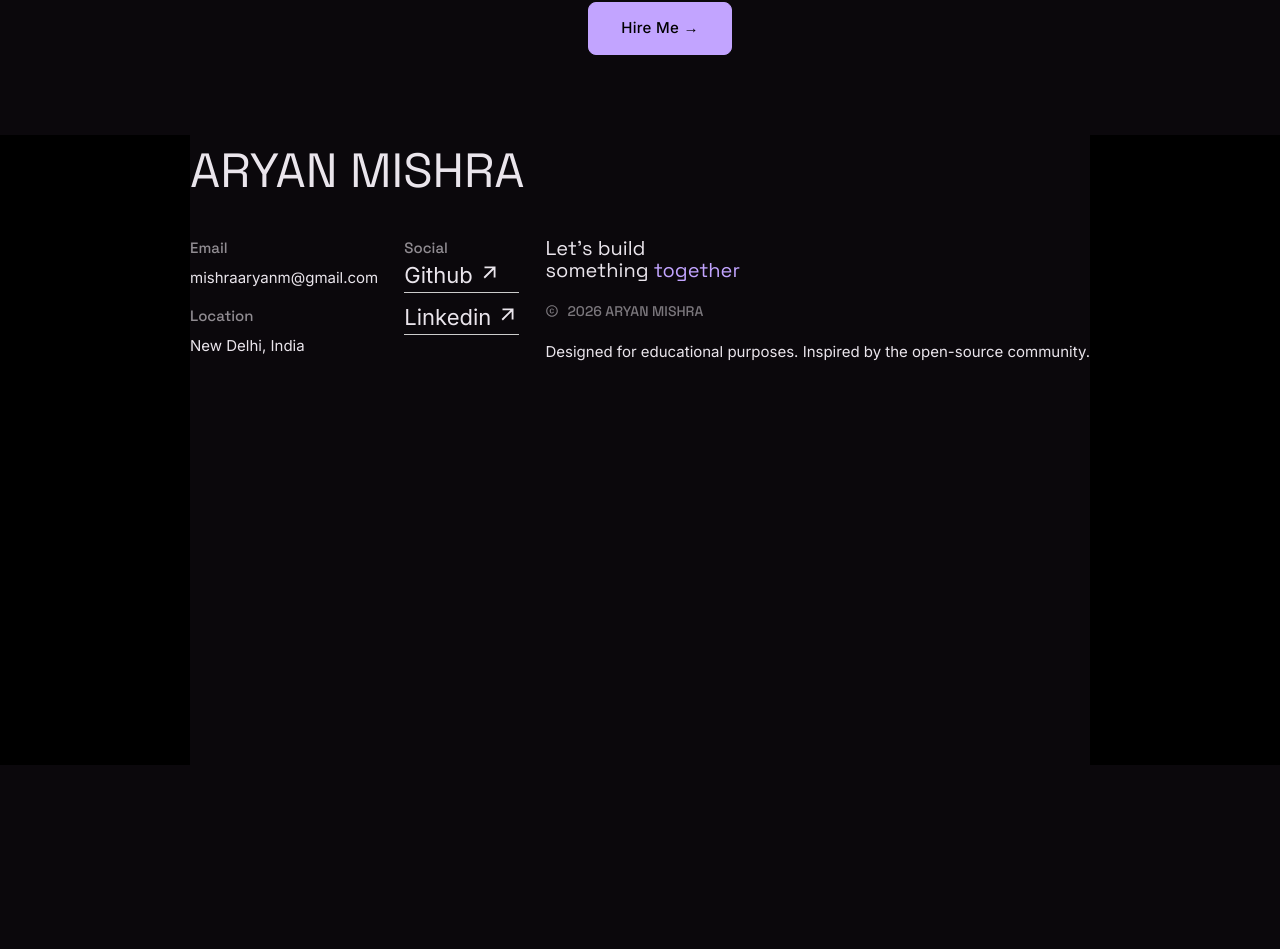
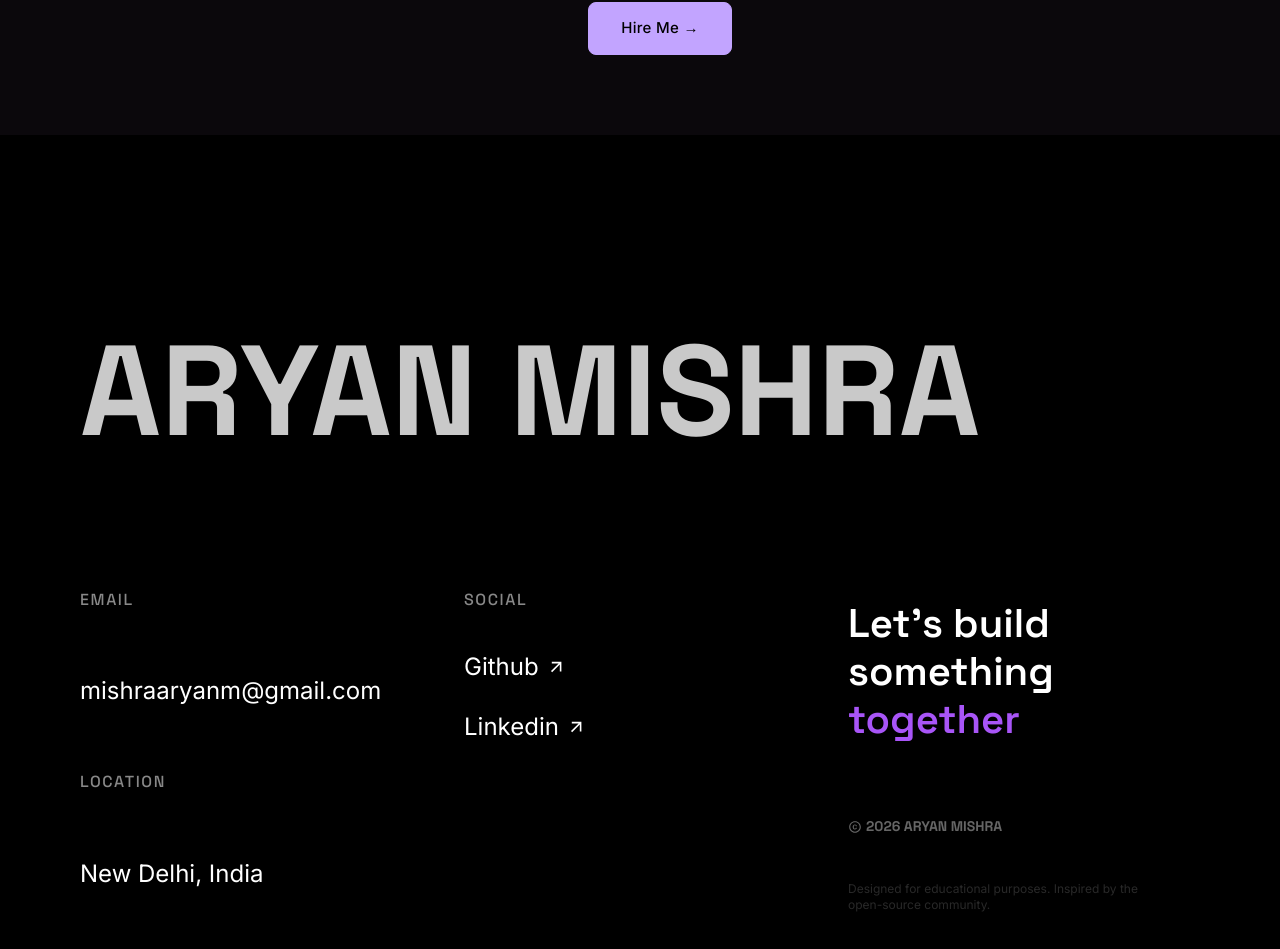
Before and after one commit to Aryan-any/Portfolio, a React (Vite) app: page / in a window 1280 px wide. Shown: the part 6156-7105 px from the top of the page. Before the commit the page ends 6921 px from the top, so only its background shows below. Built offline with nearby package versions, Linux system fonts and the light colour scheme; no server answers.

Commit message:
style(css): fix global layout and component spacing

```diff
--- a/src/components/styles/Contact.css
+++ b/src/components/styles/Contact.css
@@ -1,139 +1,154 @@
 .contact-section {
-  margin: auto;
-  padding-bottom: 150px;
-  margin-top: 0;
+    padding: 4rem 1.5rem;
+    background-color: transparent;
+    width: 100%;
     position: relative;
-  z-index: 1;
-  background-color: var(--backgroundColor);
-  min-height: 60vh;
+    z-index: 2;
+}
+
+.contact-container {
+    max-width: 1200px;
+    margin: 0 auto;
     display: flex;
     flex-direction: column;
-  justify-content: flex-start;
+    gap: 3rem;
 }
+
 .contact-section h3 {
-  font-size: 32px;
-  font-weight: 400;
+    font-size: 8rem;
+    font-weight: 700;
+    color: #c9c9c9;
+    line-height: 1;
     text-transform: uppercase;
-  margin: 0;
-  margin-bottom: 30px;
+    margin-bottom: 2rem;
+    opacity: 0.8;
 }
+
 .contact-flex {
-  display: flex;
-  justify-content: space-between;
+    display: grid;
+    grid-template-columns: repeat(3, 1fr);
+    gap: 2rem;
+    margin-top: 2rem;
 }
-.contact-flex h4 {
-  font-weight: 500;
-  margin: 0;
-  opacity: 0.6;
-  font-size: 14px;
-}
+
 .contact-box {
     display: flex;
     flex-direction: column;
+    gap: 1rem;
 }
-.contact-flex p {
-  margin-top: 8px;
-  margin-bottom: 15px;
-  font-size: 14px;
+
+.contact-box h4 {
+    font-size: 1rem;
+    font-weight: 500;
+    color: #888;
+    text-transform: uppercase;
+    letter-spacing: 0.1em;
 }
-a.contact-social {
-  font-size: 16px;
-  border-bottom: 1px solid #ccc;
-  margin-bottom: 8px;
+
+.contact-box p,
+.contact-box a {
+    font-size: 1.5rem;
+    font-weight: 400;
+    color: #fff;
+    text-decoration: none;
+    transition: all 0.3s ease;
+    cursor: pointer;
 }
+
+.contact-box a:hover {
+    color: #a855f7;
+    /* Purple accent to match theme */
+}
+
+.contact-social {
+    display: flex;
+    align-items: center;
+    gap: 0.5rem;
+    margin-bottom: 0.5rem;
+}
+
+.contact-social svg {
+    font-size: 1.2rem;
+    transition: transform 0.3s ease;
+}
+
+.contact-social:hover svg {
+    transform: translate(3px, -3px);
+}
+
 .contact-box h2 {
-  font-weight: 400;
-  font-size: 16px;
-  margin: 0;
-  line-height: 22px;
+    font-size: 2.5rem;
+    font-weight: 600;
+    color: #fff;
+    line-height: 1.2;
 }
-.contact-box h2 > span {
-  color: var(--accentColor);
+
+.contact-box h2 span {
+    color: #a855f7;
 }
+
+/* Updated Contact Footer */
+.contact-footer {
+    margin-top: auto;
+    display: flex;
+    flex-direction: column;
+    gap: 0.5rem;
+}
+
 .contact-box h5 {
-  font-size: 14px;
-  font-weight: 500;
-  line-height: 14px;
+    font-size: 0.875rem;
+    color: #666;
     display: flex;
-  gap: 8px;
-  opacity: 0.5;
+    align-items: center;
+    gap: 0.25rem;
 }
-@media only screen and (min-width: 600px) {
+
+.disclaimer {
+    font-size: 0.75rem !important;
+    color: #444 !important;
+    font-style: italic;
+    opacity: 0.6;
+    max-width: 300px;
+    line-height: 1.4;
+}
+
+.disclaimer:hover {
+    opacity: 1;
+    color: #666 !important;
+}
+
+/* Responsive Design */
+@media (max-width: 1024px) {
     .contact-section h3 {
-    font-size: 40px;
-  }
-  .contact-box h2 {
-    font-size: 18px;
-  }
-  a.contact-social {
-    font-size: 18px;
-  }
-  .contact-flex h4 {
-    font-size: 15px;
-  }
-  .contact-flex p {
-    font-size: 15px;
+        font-size: 6rem;
     }
 }
-@media only screen and (min-width: 900px) {
+
+@media (max-width: 768px) {
+    .contact-flex {
+        grid-template-columns: 1fr;
+        gap: 3rem;
+    }
+
     .contact-section h3 {
-    font-size: 48px;
+        font-size: 4rem;
     }
+
     .contact-box h2 {
-    font-size: 20px;
-  }
-  a.contact-social {
-    font-size: 22px;
+        font-size: 2rem;
     }
 }
-@media only screen and (min-width: 1300px) {
+
+@media (max-width: 480px) {
     .contact-section h3 {
-    font-size: 55px;
+        font-size: 2.5rem;
     }
+
     .contact-box h2 {
-    font-size: 22px;
+        font-size: 1.5rem;
     }
-  a.contact-social {
-    font-size: 24px;
+
+    .contact-section {
+        padding: 2rem 1rem;
     }
 }
-@media only screen and (min-width: 1600px) {
-  .contact-section h3 {
-    font-size: 60px;
-    margin-bottom: 40px;
-  }
-  .contact-box h2 {
-    font-size: 23px;
-  }
-  a.contact-social {
-    font-size: 25px;
-  }
-  .contact-flex p {
-    margin-top: 10px;
-    margin-bottom: 20px;
-  }
-  .contact-box h5 {
-    font-size: 20px;
-    line-height: 20px;
-    gap: 10px;
-  }
-}
-@media only screen and (max-width: 900px) {
-  .contact-flex {
-    flex-direction: column;
-    gap: 40px;
-  }
-  .contact-flex p {
-    margin-bottom: 0px;
-  }
-  .contact-flex h4 {
-    margin-top: 20px;
-  }
-  .contact-section {
-    margin-top: 50px;
-    padding-bottom: 50px;
-  }
-  .contact-container {
-    width: calc(100% - 25px);
-  }
-}
--- a/src/components/styles/Navbar.css
+++ b/src/components/styles/Navbar.css
@@ -76,6 +76,25 @@
   }
 }
 
+@media only screen and (max-width: 600px) {
+  .header {
+    flex-direction: column;
+    align-items: center;
+    gap: 10px;
+    padding: 10px 0;
+    margin-bottom: 0;
+    background: rgba(11, 8, 12, 0.8);
+    backdrop-filter: blur(5px);
+    width: 100%;
+  }
+
+  .header ul {
+    flex-direction: row;
+    gap: 20px;
+    font-size: 13px;
+  }
+}
+
 @media only screen and (min-width: 1200px) {
   .header {
     padding: 35px 0px;
--- a/src/pages/MyWorks.css
+++ b/src/pages/MyWorks.css
@@ -1,142 +1,126 @@
 .myworks-page {
+    width: 100%;
     min-height: 100vh;
-  background-color: var(--backgroundColor);
-  padding: 80px 40px;
-  box-sizing: border-box;
+    padding: 2rem;
+    background-color: #0c0c0c;
+    color: #fff;
 }
 
 .myworks-header {
+    margin-bottom: 4rem;
     text-align: center;
-  margin-bottom: 60px;
+}
+
+.myworks-header h1 {
+    font-size: 4rem;
+    font-weight: 700;
+    margin-bottom: 1rem;
+}
+
+.myworks-header h1 span {
+    color: #a855f7;
+}
+
+.myworks-header p {
+    font-size: 1.2rem;
+    color: #888;
 }
 
 .back-button {
     display: inline-block;
-  color: var(--accentColor);
+    margin-bottom: 2rem;
+    color: #fff;
     text-decoration: none;
-  font-size: 16px;
-  margin-bottom: 30px;
-  transition: all 0.3s ease;
-  padding: 10px 20px;
-  border: 1px solid var(--accentColor);
-  border-radius: 30px;
+    font-size: 1rem;
+    opacity: 0.7;
+    transition: opacity 0.3s;
 }
 
 .back-button:hover {
-  background: var(--accentColor);
-  color: #000;
-}
-
-.myworks-header h1 {
-  font-size: 70px;
-  font-weight: 500;
-  margin-bottom: 15px;
-  color: #fff;
-}
-
-.myworks-header h1 span {
-  color: var(--accentColor);
-}
-
-.myworks-header p {
-  font-size: 18px;
-  color: rgba(255, 255, 255, 0.6);
+    opacity: 1;
 }
 
 .myworks-grid {
     display: grid;
-  grid-template-columns: repeat(auto-fill, minmax(350px, 1fr));
-  gap: 30px;
-  max-width: 1400px;
+    grid-template-columns: repeat(auto-fit, minmax(300px, 1fr));
+    gap: 2rem;
+    max-width: 1200px;
     margin: 0 auto;
 }
 
 .myworks-card {
-  background: rgba(255, 255, 255, 0.03);
+    background: rgba(255, 255, 255, 0.05);
+    border-radius: 12px;
+    padding: 1.5rem;
     border: 1px solid rgba(255, 255, 255, 0.1);
-  border-radius: 15px;
-  overflow: hidden;
-  transition: all 0.3s ease;
-  position: relative;
+    transition: transform 0.3s, border-color 0.3s;
 }
 
 .myworks-card:hover {
-  transform: translateY(-10px);
-  border-color: var(--accentColor);
-  box-shadow: 0 20px 40px rgba(194, 164, 255, 0.15);
+    transform: translateY(-5px);
+    border-color: #a855f7;
 }
 
 .myworks-card-number {
-  position: absolute;
-  top: 15px;
-  left: 15px;
-  font-size: 14px;
-  color: var(--accentColor);
-  font-weight: 600;
-  background: rgba(0, 0, 0, 0.5);
-  padding: 5px 12px;
-  border-radius: 20px;
-  z-index: 1;
-}
-
-.myworks-card-image {
-  width: 100%;
-  height: 220px;
-  overflow: hidden;
+    font-size: 3rem;
+    font-weight: 700;
+    color: rgba(255, 255, 255, 0.1);
+    margin-bottom: 1rem;
 }
 
 .myworks-card-image img {
     width: 100%;
-  height: 100%;
+    border-radius: 8px;
+    margin-bottom: 1rem;
     object-fit: cover;
-  transition: transform 0.3s ease;
-}
-
-.myworks-card:hover .myworks-card-image img {
-  transform: scale(1.05);
-}
-
-.myworks-card-info {
-  padding: 25px;
+    height: 200px;
 }
 
 .myworks-card-info h3 {
-  font-size: 20px;
-  font-weight: 500;
-  margin-bottom: 8px;
-  color: #fff;
+    font-size: 1.5rem;
+    margin-bottom: 0.5rem;
 }
 
 .myworks-card-category {
-  font-size: 14px;
-  color: var(--accentColor);
-  margin-bottom: 12px;
+    font-size: 0.9rem;
+    color: #a855f7;
+    margin-bottom: 0.5rem;
+    text-transform: uppercase;
+    letter-spacing: 0.05em;
 }
 
 .myworks-card-description {
-  font-size: 14px;
-  color: rgba(255, 255, 255, 0.75);
-  line-height: 1.6;
-  margin-bottom: 15px;
+    font-size: 1rem;
+    color: #ccc;
+    margin-bottom: 1rem;
+    line-height: 1.5;
 }
 
 .myworks-card-tech {
-  font-size: 13px;
-  color: rgba(255, 255, 255, 0.5);
-  line-height: 1.5;
+    font-size: 0.85rem;
+
+
 }
 
-/* Responsive */
-@media only screen and (max-width: 768px) {
+/* Responsive Design */
+@media (max-width: 768px) {
     .myworks-page {
-    padding: 60px 20px;
+        padding: 1rem;
     }
 
     .myworks-header h1 {
-    font-size: 45px;
+        font-size: 2.5rem;
     }
 
     .myworks-grid {
         grid-template-columns: 1fr;
+        /* Stack cards on mobile */
+        padding-bottom: 2rem;
+    }
+
+    .myworks-card-image img {
+        height: auto;
+        /* Allow height to adjust */
+        aspect-ratio: 16/9;
     }
 }
```
Lines whose indentation alone changed are shown as unchanged.
